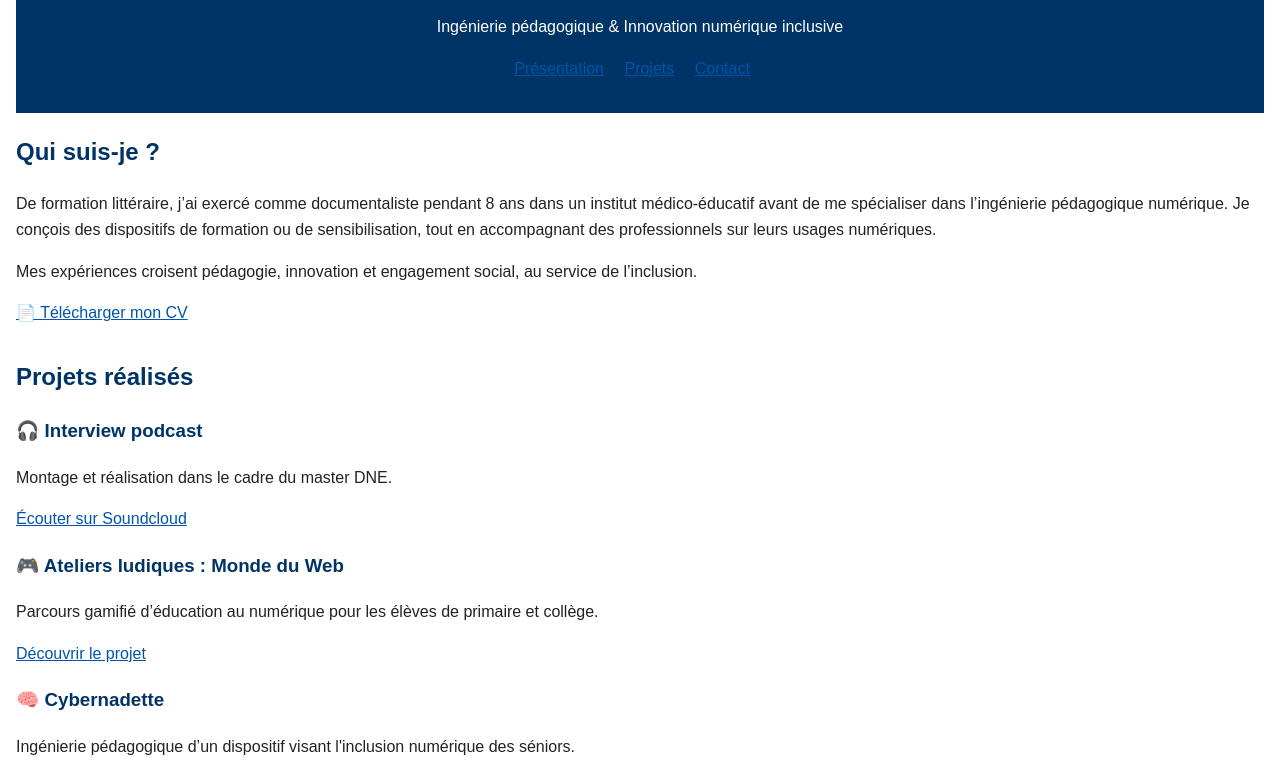
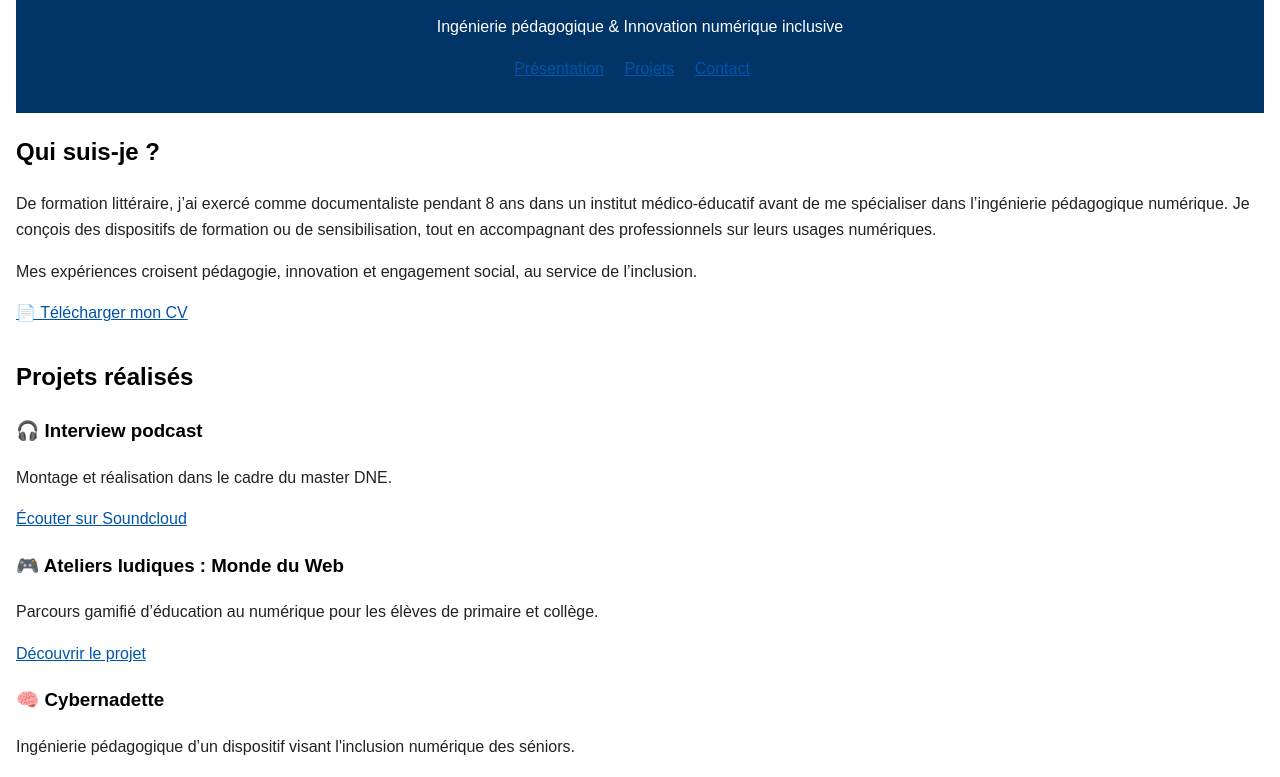
Before and after one commit to Wanda-K/portfolio, a plain HTML site: page index.html in a window 1280 px wide. Shown: the part 96-873 px from the top of the page. Drawn offline with Linux system fonts and the light colour scheme.

Commit message:
Update style.css

```diff
--- a/style.css
+++ b/style.css
@@ -15,7 +15,7 @@ header, footer {
 }
 
 h1, h2, h3 {
-  color: #003366;
+  color: #000000;
 }
 
 a {
```
